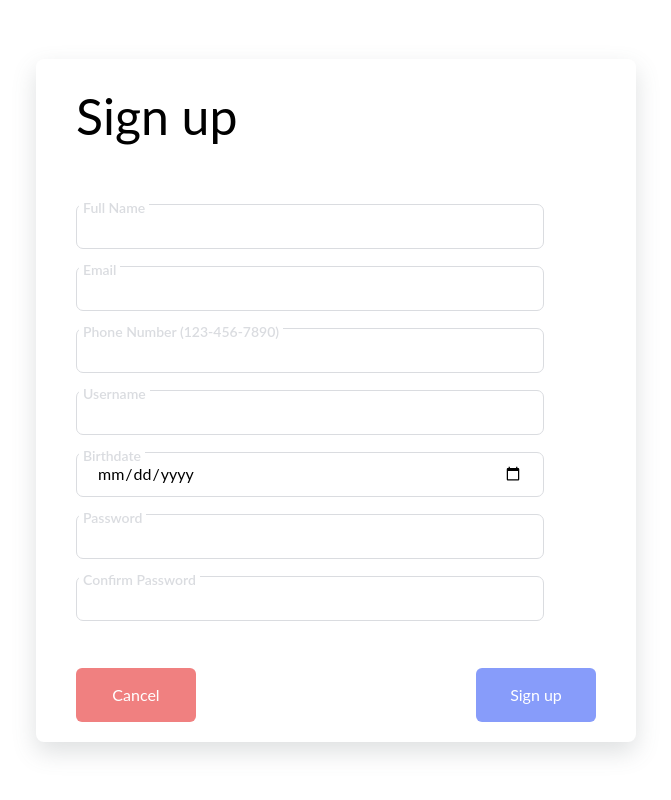
After one commit to otdjd235/plateforme-apprentissage-web, a Flask app: page /signup in a window 1280 px wide. The commit adds this page. Shown: the whole page, without its empty margins (304-975 px from the left). Run offline with Flask 3, Linux system fonts and the light colour scheme; some libraries are stand-ins or nearby versions.

Commit message:
page login et signup

```diff
--- a/app/routes.py
+++ b/app/routes.py
@@ -11,6 +11,14 @@ def home():
 @app.route('/profile')
 def profile():
     return render_template('profile.html')
+
+@app.route('/login')
+def login():
+    return render_template('login.html')
+
+@app.route('/signup')
+def signup():
+    return render_template('signup.html')
 
 @app.route('/users')
 def users():
--- /dev/null
+++ b/static/css/form.css
@@ -0,0 +1,135 @@
+body {
+    box-sizing: border-box;
+    margin: 0;
+    padding: 0;
+    background-color: white;
+    font-family: "lato", sans-serif;
+}
+
+.signupFrm {
+    display: flex;
+    justify-content: center;
+    align-items: center;
+    height: 100vh;
+}
+
+.loginFrm{
+    display: flex;
+    justify-content: center;
+    align-items: center;
+    height: 100vh;
+}
+
+.form {
+    background-color: white;
+    width: 600px;
+    border-radius: 8px;
+    padding: 20px 40px;
+    box-shadow: 0 10px 25px rgba(92, 99, 105, .2);
+}
+
+  .title {
+    font-size: 50px;
+    margin-bottom: 50px;
+}
+
+  .inputContainer {
+    position: relative;
+    height: 45px;
+    width: 90%;
+    margin-bottom: 17px;
+}
+
+.input {
+    position: absolute;
+    top: 0px;
+    left: 0px;
+    height: 100%;
+    width: 100%;
+    border: 1px solid #DADCE0;
+    border-radius: 7px;
+    font-size: 16px;
+    padding: 0 20px;
+    outline: none;
+    background: none;
+    z-index: 1;
+}
+
+
+  ::placeholder {
+    color: transparent;
+}
+
+.confirm-container{
+    display: flex;
+    justify-content: space-between;
+    align-items: center;
+    width: 100%;
+
+}
+
+.label {
+    position: absolute;
+    top: 15px;
+    left: 15px;
+    padding: 0 4px;
+    background-color: white;
+    color: #DADCE0;
+    font-size: 16px;
+    transition: 0.5s;
+    z-index: 0;
+}
+
+.submitBtn,
+.cancelBtn {
+    flex: none; /* Makes both buttons take equal width */
+    text-align: center;
+    padding: 15px; /* Ensure same padding */
+    font-size: 16px;
+    border: none;
+    border-radius: 6px;
+    cursor: pointer;
+    margin-top: 30px;
+    width: 120px;/* Prevents excessive stretching */
+}
+
+.submitBtn {
+    background-color:  rgb(135, 156, 250);
+    color: white;
+}
+
+.submitBtn:hover {
+    background-color: rgb(160, 176, 247);
+    transform: translateY(-2px);
+}
+
+.cancelBtn {
+    background-color: lightcoral;
+    color: white;
+}
+
+.cancelBtn:hover {
+    background-color: rgb(255, 100, 100);
+    transform: translateY(-2px);
+}
+
+.input:focus + .label {
+    top: -7px;
+    left: 3px;
+    z-index: 10;
+    font-size: 14px;
+    font-weight: 600;
+    color: rgb(135, 156, 250);
+}
+
+.input:focus {
+    border: 2px solid rgb(135, 156, 250);
+}
+
+.input:not(:placeholder-shown) + .label {
+    top: -7px;
+    left: 3px;
+    z-index: 10;
+    font-size: 14px;
+    font-weight: 600;
+}
--- /dev/null
+++ b/templates/signup.html
@@ -0,0 +1,79 @@
+<!DOCTYPE html>
+<html lang="en">
+<head>
+    <meta charset="UTF-8">
+    <meta name="viewport" content="width=device-width, initial-scale=1.0">
+    <meta http-equiv="X-UA-Compatible" content="ie=edge">
+    <title>Sign Up</title>
+    <link rel="stylesheet" href="{{ url_for('static', filename='css/form.css') }}">
+    <script src="https://cdn.tailwindcss.com"></script>
+</head>
+<body>
+    <div class="signupFrm">
+        <form action="" class="form">
+          <h1 class="title">Sign up</h1>
+
+          <div class="inputContainer">
+            <input type="text" class="input">
+            <label for="" class="label">Full Name</label>
+          </div>
+
+          <div class="inputContainer">
+            <input type="text" class="input">
+            <label for="" class="label">Email</label>
+          </div>
+
+          <div class="inputContainer">
+            <input type="tel" class="input" id="phone" name="phone" pattern="\d{3}-\d{3}-\d{4}" required>
+            <label for="phone" class="label">Phone Number (123-456-7890)</label>
+          </div>
+
+          <div class="inputContainer">
+            <input type="text" class="input">
+            <label for="" class="label">Username</label>
+          </div>
+
+          <div class="inputContainer">
+            <input type="date" class="input" id="birthdate" name="birthdate" required>
+            <label for="birthdate" class="label">Birthdate</label>
+          </div>
+
+          <div class="inputContainer">
+            <input type="password" class="input" name="password" id="password" onkeyup='check();'>
+            <label for="" class="label">Password</label>
+          </div>
+
+          <div class="inputContainer">
+            <input type="password" class="input" name="confirm_password" id="confirm_password" onkeyup='check();'>
+            <label for="" class="label">Confirm Password</label>
+          </div>
+          <span id="message"></span>
+
+          <div class="confirm-container">
+            <button type="button" class="cancelBtn" onclick="goBack()">Cancel</button>
+            <input type="submit" class="submitBtn" value="Sign up">
+          </div>
+        </form>
+      </div>
+<script>
+    function check() {
+        if(document.getElementById('password').value == document.getElementById('confirm_password').value){
+            document.getElementById('message').style.color='green';
+            document.getElementById('message').innerHTML = 'matching';
+
+        } else {
+            document.getElementById('message').style.color='red';
+            document.getElementById('message').innerHTML = 'not matching';
+        }
+    }
+
+    function goBack() {
+        if (document.referrer !== "") {
+            window.history.back(); // Go back if there's a previous page
+        } else {
+            window.location.href = "{{ url_for('home') }}";
+        }
+    }
+</script>
+</body>
+</html>
```
Also changed, not shown: templates/login.html (added, +45 -0 lines), templates/nav.html (+13 -2 lines).
